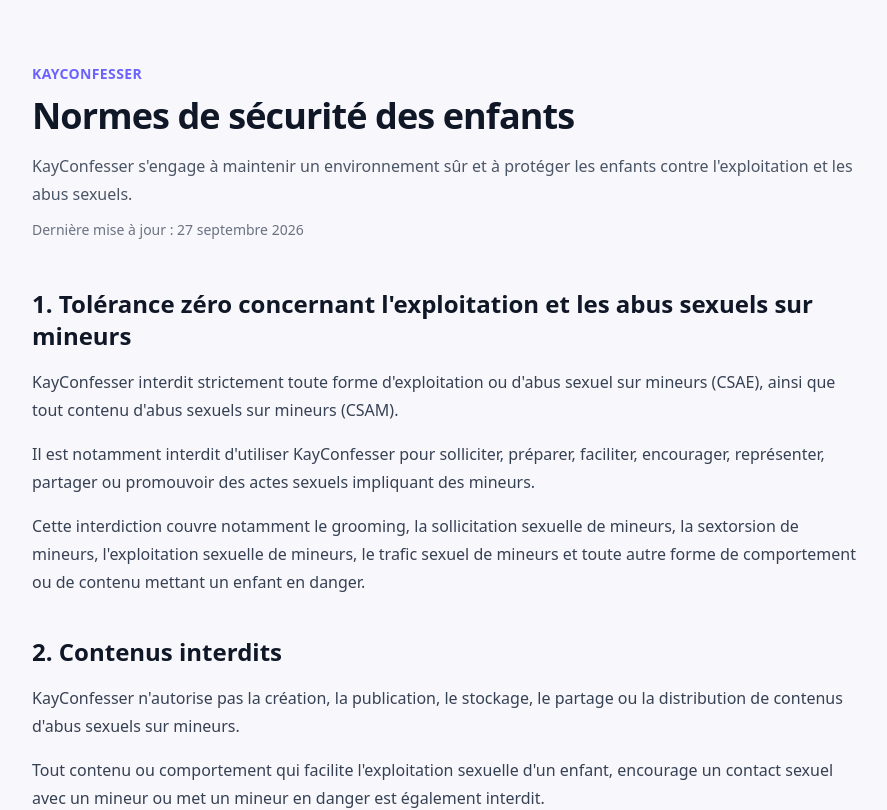
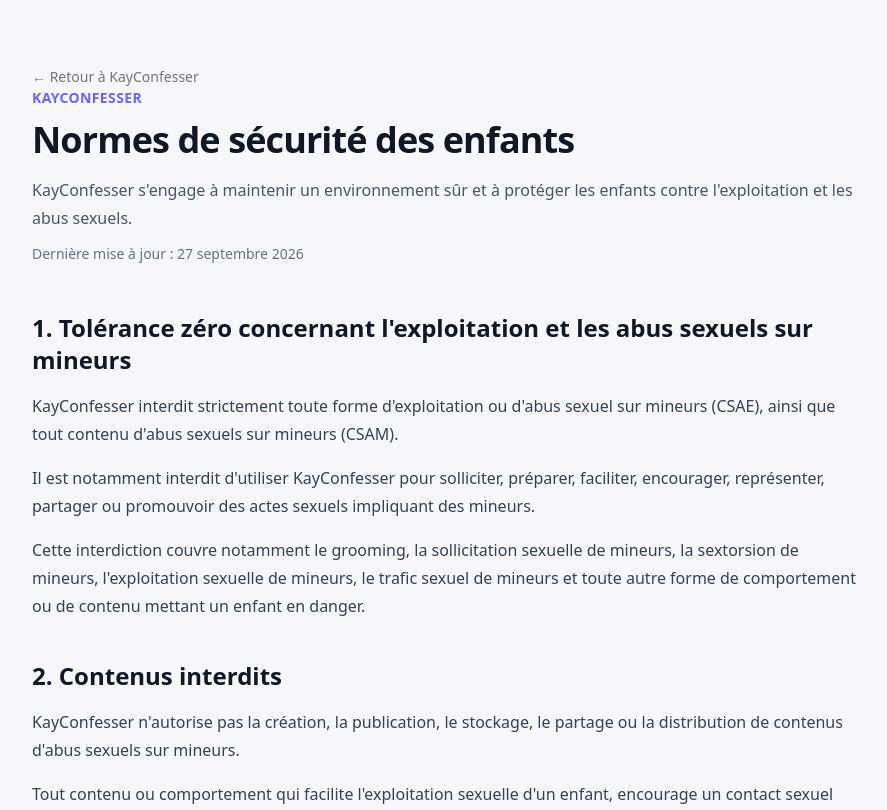
Before and after one commit to Layemamour/anonymous-advice-web, a Next.js app: page /securite-enfants in a window 1280 px wide. Shown: the top 810 px of the page, without its empty margins (192-1079 px from the left). Built offline with nearby package versions, Linux system fonts and the light colour scheme.

Commit message:
ajout de retour

```diff
--- a/src/app/confidentialite/page.tsx
+++ b/src/app/confidentialite/page.tsx
@@ -11,6 +11,12 @@
     <main className="min-h-screen bg-[#F8F7FC] px-4 py-10 text-[#1F1F2E] sm:px-6">
       <article className="mx-auto max-w-3xl rounded-2xl bg-white p-6 shadow-sm sm:p-10">
         <header className="mb-10">
+          <a
+          href="/"
+          className="text-sm text-ink/60 hover:text-ink transition-colors"
+        >
+          ← Retour à KayConfesser
+        </a>
           <p className="mb-2 text-sm font-medium text-[#6C63FF]">
             KayConfesser
           </p>
@@ -267,10 +273,10 @@
 
             <p className="mt-3">
               <a
-                href="mailto:contact@kayconfesser.app"
+                href="layemamour123@gmail.com"
                 className="font-medium text-[#6C63FF] underline underline-offset-4"
               >
-                contact@kayconfesser.app
+                layemamour@gmail.com
               </a>
             </p>
           </section>
--- a/src/app/securite-enfants/page.tsx
+++ b/src/app/securite-enfants/page.tsx
@@ -15,6 +15,12 @@
     <main className="min-h-screen bg-[#F8F7FC] text-gray-900">
       <div className="mx-auto max-w-4xl px-6 py-16 sm:px-8">
         <header className="mb-12">
+          <a
+          href="/"
+          className="text-sm text-ink/60 hover:text-ink transition-colors"
+        >
+          ← Retour à KayConfesser
+        </a>
           <p className="mb-3 text-sm font-semibold uppercase tracking-wide text-[#6C63FF]">
             KayConfesser
           </p>
```
